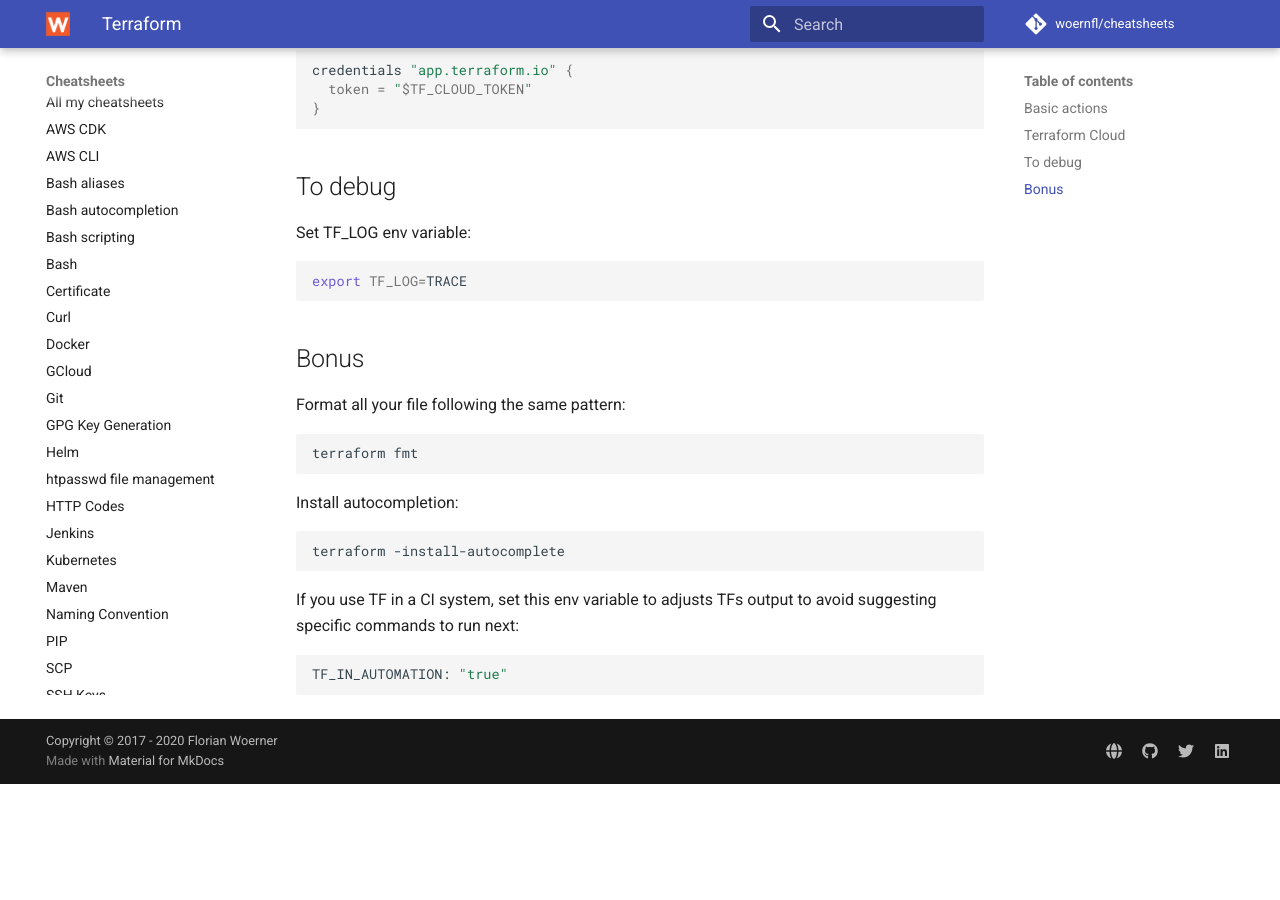
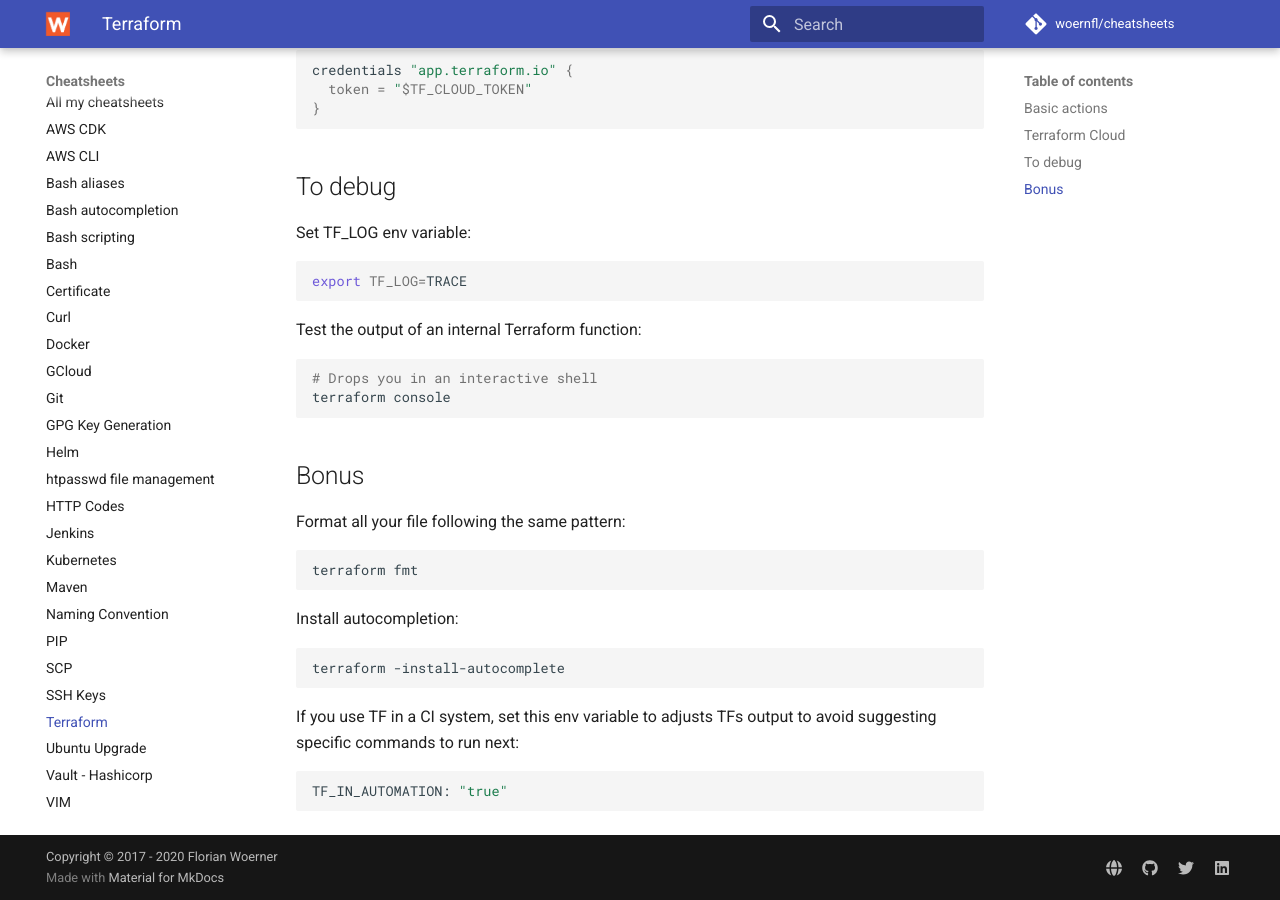
Before and after one commit to woernfl/cheatsheets, an MkDocs documentation site: the page built from docs/terraform.md, in a window 1280 px wide and 900 px high, scrolled down 842 px. Built offline with MkDocs 1.6.1 and Material for MkDocs 9.7.7, drawn with Linux system fonts in a browser that asks for light colours; comment, search, counter and statistics services are not loaded; before the commit the page ends 1626 px from its top, so only the background shows below that.

Commit message:
Update terraform.md

````diff
--- a/docs/terraform.md
+++ b/docs/terraform.md
@@ -53,6 +53,13 @@
 export TF_LOG=TRACE
 ```
 
+Test the output of an internal Terraform function:
+
+```bash
+# Drops you in an interactive shell
+terraform console
+```
+
 ## Bonus
 
 Format all your file following the same pattern:
````
